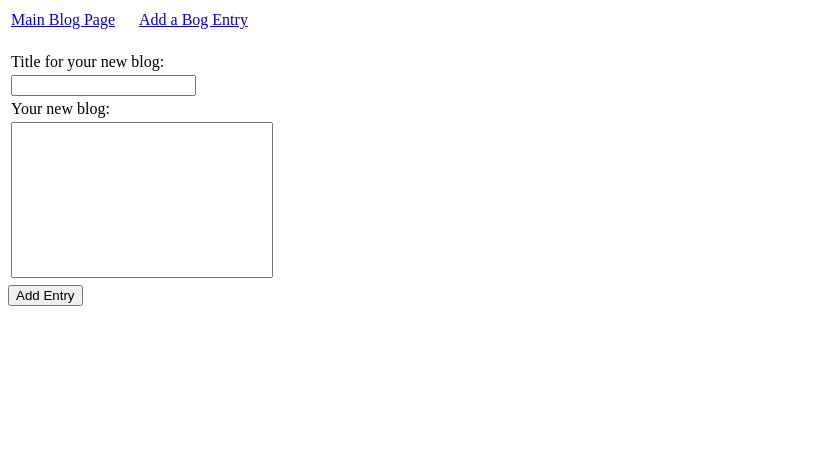
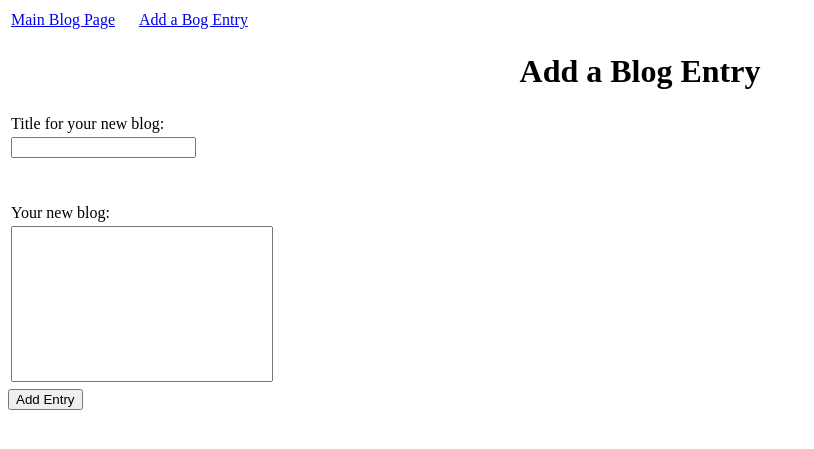
Before and after one commit to magi196502/build-a-blog, a Flask app: page /newpost in a window 1280 px wide. Shown: the top 449 px of the page, without its empty margins (0-814 px from the left). Run offline with Flask 2, Linux system fonts and the light colour scheme.

Commit message:
Added final formatting for the newpost page

```diff
--- a/main.py
+++ b/main.py
@@ -67,13 +67,13 @@ def newpost():
         if title == "" or blog_body == "" or len(title) < 1 or len(blog_body) < 1:
             if title == "" and blog_body == "":
                 flash('The title is empty, please enter a title.','error')
-                flash('The blog message empty, please enter a message.','error')
+                flash('The blog message is empty, please enter a message.','error')
                 return render_template('newpost.html',blog_title=title,blog_body=blog_body)
             if title == "":
                 flash('The title is empty, please enter a title.','error')
                 return render_template('newpost.html',blog_title=title,blog_body=blog_body)
         if blog_body == "":
-                flash('The blog message empty, please enter a message.','error')
+                flash('The blog message is empty, please enter a message.','error')
                 return render_template('newpost.html',blog_title=title,blog_body=blog_body)
         else:
             # Submit users entry into the database
--- a/templates/base.html
+++ b/templates/base.html
@@ -19,6 +19,13 @@
                 margin-left: 20px
             }
 
+            .newpost {
+                text-align: center;
+            }
+
+            table tr.rowspacer {
+                height: 40px;
+            }
         </style>
     </head>
     <body>
--- a/templates/newpost.html
+++ b/templates/newpost.html
@@ -2,7 +2,7 @@
 
 {% block content %}
 
-    <br>
+    <h1 class="newpost"> Add a Blog Entry </h1>
 
     <form method="post">
         <table>
@@ -21,6 +21,8 @@
                         {% endfor %}
                     {% endwith %}
                 </td>
+            </tr>
+            <tr class="rowspacer">
             </tr>
             <tr>
                 <td>
```
